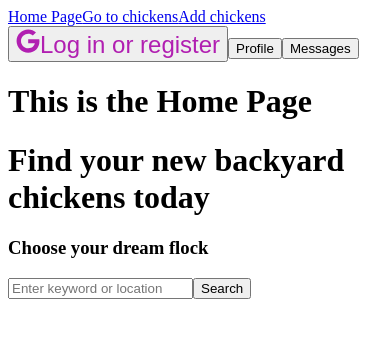
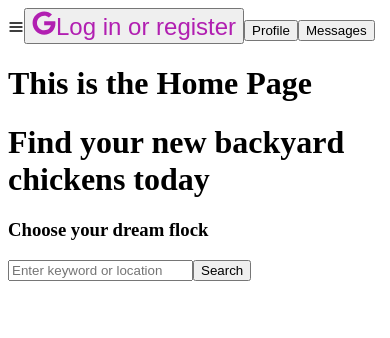
Before and after one commit to agnesnora/find-your-chicken, a Next.js app: page / in a window 390 px wide. Shown: the top 338 px of the page. Built offline with nearby package versions, Linux system fonts and the light colour scheme.

Commit message:
setting up dropdown menu toggle on mobile screen

```diff
--- a/components/Navbar.jsx
+++ b/components/Navbar.jsx
@@ -1,20 +1,51 @@
 "use client";
 import styles from "../styles/Navbar.module.scss";
-import React from "react";
+import React, { useEffect } from "react";
 import Link from "next/link";
 import { FaGoogle } from "react-icons/fa";
+import { FiMenu } from "react-icons/fi";
 import { useState } from "react";
 import useWindowSize from "@/hooks/useWindowSize";
 
 const Navbar = () => {
-  useWindowSize();
-  console.log(window.innerWidth);
+  const { width } = useWindowSize();
   const [isMobileMenuOn, setIsMobileMenuOn] = useState(false);
+
+  //Close the mobile menu if window width is >700
+
+  useEffect(() => {
+    if (width > 700) {
+      setIsMobileMenuOn(false);
+    }
+  }, [width]);
+
   return (
-    <div>
-      <Link href="/">Home Page</Link>
-      <Link href="/chickens">Go to chickens</Link>
-      <Link href="/chickens/add">Add chickens</Link>
+    <div className={styles.navbar}>
+      {/* Mobile menu toggle icon*/}
+      {width < 700 && (
+        <FiMenu onClick={() => setIsMobileMenuOn((prev) => !prev)} />
+      )}
+      {/* Mobile menu dropdown */}
+
+      {width < 700 && isMobileMenuOn && (
+        <div className={styles.mobileMenu}>
+          {" "}
+          <Link href="/">Home Page</Link>
+          <Link href="/chickens">Go to chickens</Link>
+          <Link href="/chickens/add">Add chickens</Link>
+        </div>
+      )}
+      {/* Wide screen menu */}
+
+      {width > 700 && (
+        <div className={styles.mainMenu}>
+          {" "}
+          <Link href="/">Home Page</Link>
+          <Link href="/chickens">Go to chickens</Link>
+          <Link href="/chickens/add">Add chickens</Link>
+        </div>
+      )}
+
       <button className={styles.title}>
         {" "}
         <FaGoogle />
```
